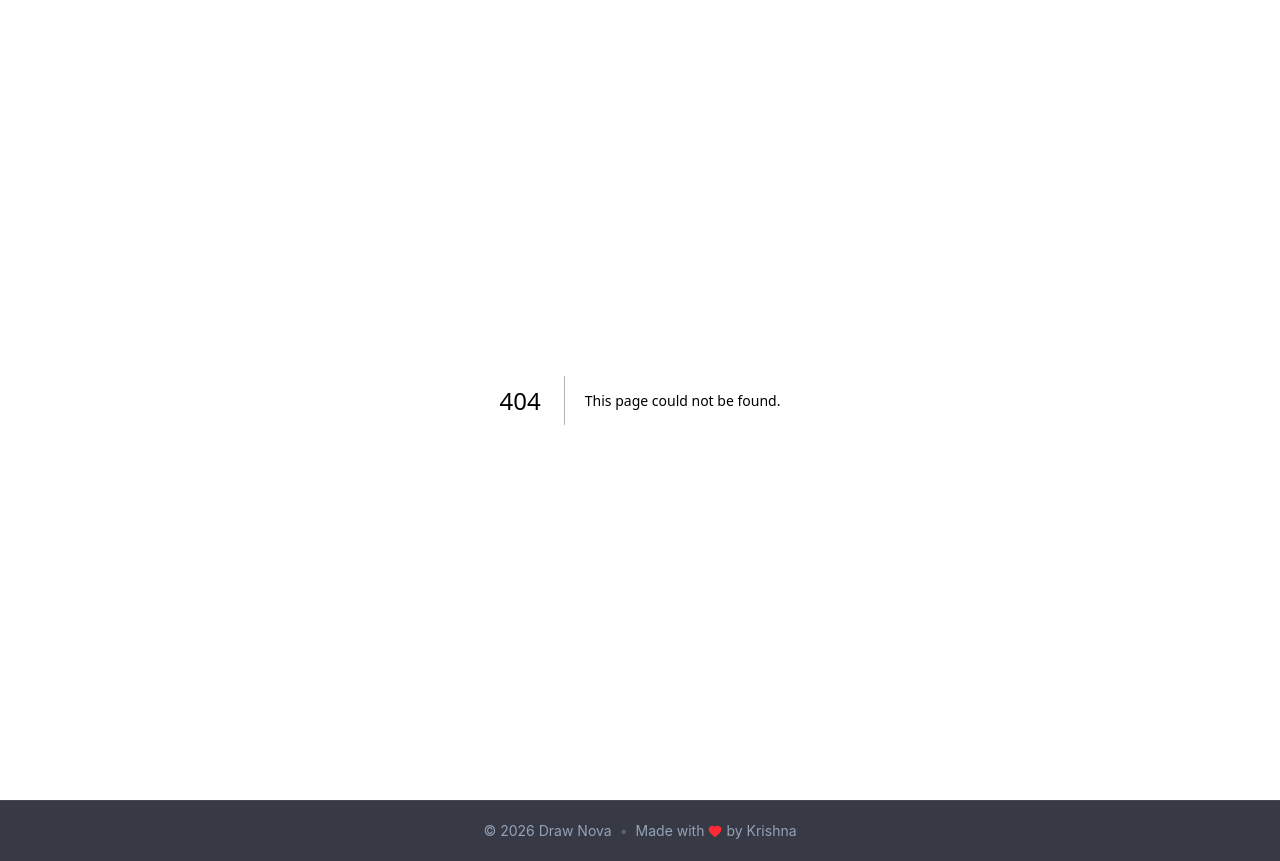
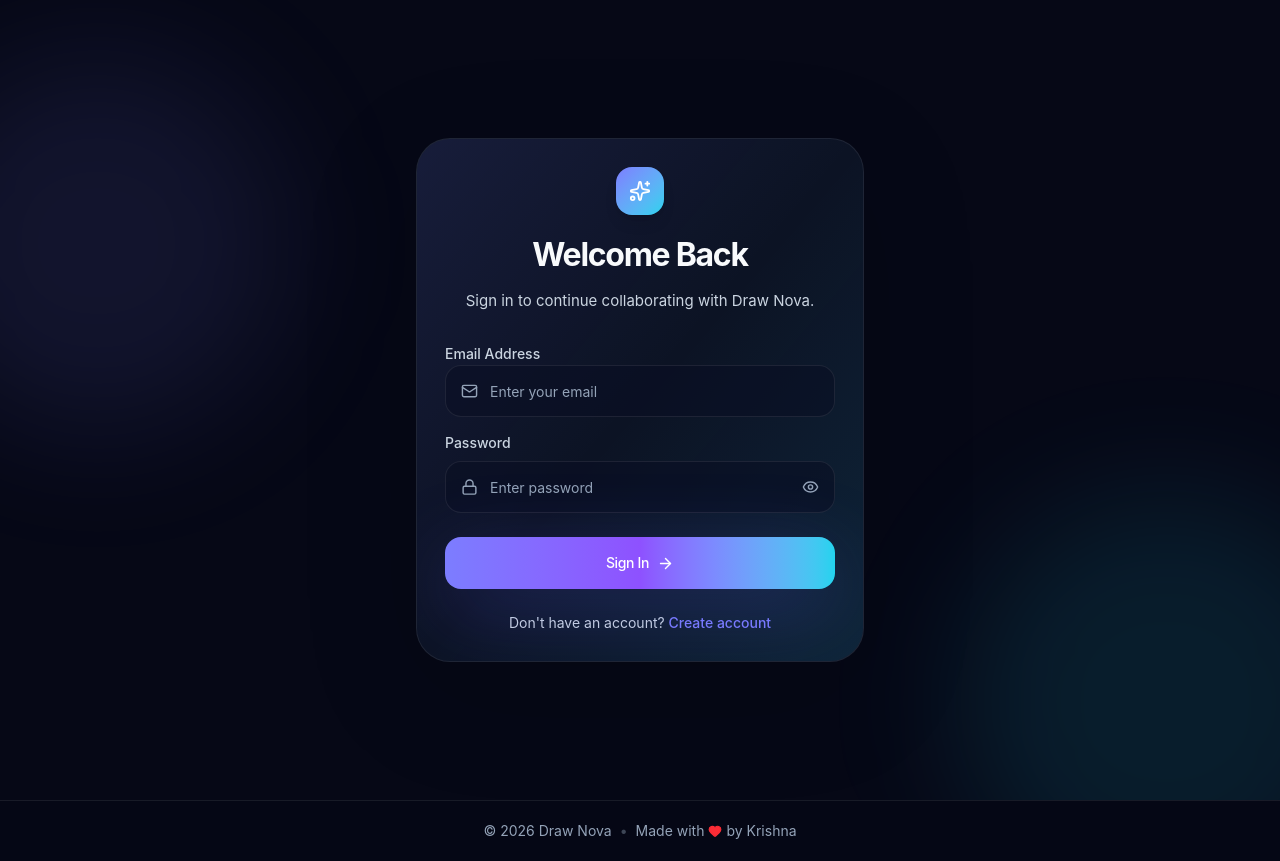
Before and after one commit to krishnasahu22032003/DrawNova, a Next.js app in the folder apps/web/: page /signin in a window 1280 px wide. Before the commit this address had no page. Built offline with nearby package versions, Linux system fonts and the light colour scheme.

Commit message:
signin page doen

```diff
--- /dev/null
+++ b/apps/web/app/signin/page.tsx
@@ -0,0 +1,361 @@
+"use client";
+
+import Link from "next/link";
+import { motion } from "framer-motion";
+
+import {
+  ArrowRight,
+  Eye,
+  EyeOff,
+  Lock,
+  Mail,
+  Sparkles,
+} from "lucide-react";
+
+import { useState } from "react";
+import { Button } from "../../components/Button";
+
+export default function SigninPage() {
+  const [showPassword, setShowPassword] =
+    useState(false);
+
+  return (
+    <main
+      className="
+        relative
+        flex
+        min-h-screen
+        items-center
+        justify-center
+        overflow-hidden
+        bg-background
+        px-6
+        py-14
+      "
+    >
+      <div className="absolute inset-0 overflow-hidden">
+        <motion.div
+          animate={{
+            x: [0, 40, 0],
+            y: [0, -30, 0],
+          }}
+          transition={{
+            duration: 14,
+            repeat: Infinity,
+            ease: "easeInOut",
+          }}
+          className="
+            absolute
+            left-[-10%]
+            top-[10%]
+            h-[380px]
+            w-[380px]
+            rounded-full
+            bg-primary/10
+            blur-3xl
+          "
+        />
+
+        <motion.div
+          animate={{
+            x: [0, -40, 0],
+            y: [0, 40, 0],
+          }}
+          transition={{
+            duration: 16,
+            repeat: Infinity,
+            ease: "easeInOut",
+          }}
+          className="
+            absolute
+            right-[-10%]
+            bottom-[-10%]
+            h-[420px]
+            w-[420px]
+            rounded-full
+            bg-accent/10
+            blur-3xl
+          "
+        />
+
+        <div
+          className="
+            absolute
+            inset-0
+            opacity-[0.03]
+            [background-image:linear-gradient(rgba(120,120,120,0.14)_1px,transparent_1px),linear-gradient(90deg,rgba(120,120,120,0.14)_1px,transparent_1px)]
+            [background-size:72px_72px]
+          "
+        />
+      </div>
+
+      <motion.div
+        initial={{
+          opacity: 0,
+          y: 40,
+          scale: 0.97,
+          filter: "blur(12px)",
+        }}
+        animate={{
+          opacity: 1,
+          y: 0,
+          scale: 1,
+          filter: "blur(0px)",
+        }}
+        transition={{
+          duration: 1,
+          ease: [0.22, 1, 0.36, 1],
+        }}
+        className="
+          relative
+          w-full
+          max-w-md
+        "
+      >
+        <div
+          className="
+            relative
+            overflow-hidden
+            rounded-[34px]
+            border
+            border-border
+            bg-surface/75
+            p-7
+            shadow-[0_30px_120px_rgba(0,0,0,0.14)]
+            backdrop-blur-3xl
+          "
+        >
+          <div
+            className="
+              absolute
+              inset-0
+              bg-gradient-to-br
+              from-primary/10
+              via-transparent
+              to-accent/10
+            "
+          />
+
+          <div className="relative">
+            <div className="mb-7 text-center">
+              <div
+                className="
+                  mx-auto
+                  mb-4
+                  flex
+                  h-12
+                  w-12
+                  items-center
+                  justify-center
+                  rounded-2xl
+                  bg-gradient-to-br
+                  from-primary
+                  to-accent
+                  text-white
+                  shadow-lg
+                "
+              >
+                <Sparkles size={22} />
+              </div>
+
+              <h1
+                className="
+                  text-[2rem]
+                  font-bold
+                  tracking-[-0.04em]
+                "
+              >
+                Welcome Back
+              </h1>
+
+              <p
+                className="
+                  mt-2.5
+                  text-[15px]
+                  leading-relaxed
+                  text-foreground-secondary
+                "
+              >
+                Sign in to continue collaborating with
+                Draw Nova.
+              </p>
+            </div>
+
+            <form className="space-y-4">
+              <div className="space-y-2">
+                <label
+                  className="
+                    text-sm
+                    font-medium
+                    text-foreground-secondary
+                  "
+                >
+                  Email Address
+                </label>
+
+                <div className="relative">
+                  <Mail
+                    size={17}
+                    className="
+                      absolute
+                      left-4
+                      top-1/2
+                      -translate-y-1/2
+                      text-foreground-muted
+                    "
+                  />
+
+                  <input
+                    type="email"
+                    placeholder="Enter your email"
+                    className="
+                      h-13
+                      w-full
+                      rounded-2xl
+                      border
+                      border-border
+                      bg-background-secondary/60
+                      pl-11
+                      pr-4
+                      text-sm
+                      outline-none
+                      transition-all
+                      duration-300
+                      placeholder:text-foreground-muted
+                      focus:border-primary/30
+                      focus:ring-4
+                      focus:ring-primary/10
+                    "
+                  />
+                </div>
+              </div>
+
+              <div className="space-y-2">
+                <div
+                  className="
+                    flex
+                    items-center
+                    justify-between
+                  "
+                >
+                  <label
+                    className="
+                      text-sm
+                      font-medium
+                      text-foreground-secondary
+                    "
+                  >
+                    Password
+                  </label>
+
+                </div>
+
+                <div className="relative">
+                  <Lock
+                    size={17}
+                    className="
+                      absolute
+                      left-4
+                      top-1/2
+                      -translate-y-1/2
+                      text-foreground-muted
+                    "
+                  />
+
+                  <input
+                    type={
+                      showPassword
+                        ? "text"
+                        : "password"
+                    }
+                    placeholder="Enter password"
+                    className="
+                      h-13
+                      w-full
+                      rounded-2xl
+                      border
+                      border-border
+                      bg-background-secondary/60
+                      pl-11
+                      pr-12
+                      text-sm
+                      outline-none
+                      transition-all
+                      duration-300
+                      placeholder:text-foreground-muted
+                      focus:border-primary/30
+                      focus:ring-4
+                      focus:ring-primary/10
+                    "
+                  />
+
+                  <button
+                    type="button"
+                    onClick={() =>
+                      setShowPassword(!showPassword)
+                    }
+                    className="
+                      absolute
+                      right-4
+                      top-1/2
+                      -translate-y-1/2
+                      text-foreground-muted
+                      transition-colors
+                      duration-300
+                      hover:text-foreground
+                    "
+                  >
+                    {showPassword ? (
+                      <EyeOff size={17} />
+                    ) : (
+                      <Eye size={17} />
+                    )}
+                  </button>
+                </div>
+              </div>
+
+              <Button
+                variant="gradient"
+                size="lg"
+                className="
+                  mt-2
+                  h-13
+                  w-full
+                  text-sm
+                  shadow-[0_20px_80px_rgba(91,92,240,0.28)]
+                "
+              >
+                Sign In
+
+                <ArrowRight size={17} />
+              </Button>
+            </form>
+
+            <p
+              className="
+                mt-6
+                text-center
+                text-sm
+                text-foreground-secondary
+              "
+            >
+              Don&apos;t have an account?{" "}
+              <Link
+                href="/signup"
+                className="
+                  font-medium
+                  text-primary
+                  transition-colors
+                  duration-300
+                  hover:text-accent
+                "
+              >
+                Create account
+              </Link>
+            </p>
+          </div>
+        </div>
+      </motion.div>
+    </main>
+  );
+}
```
